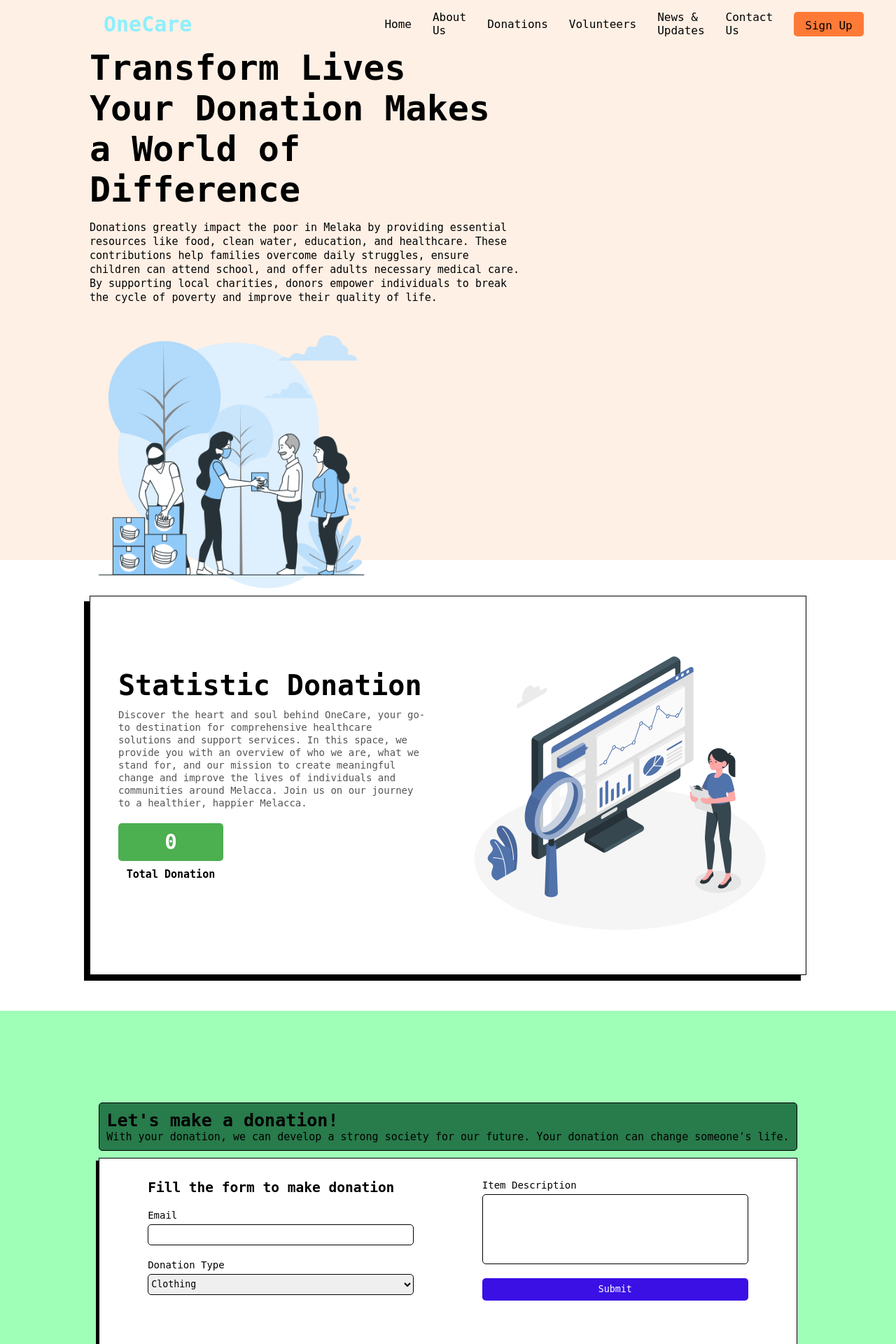
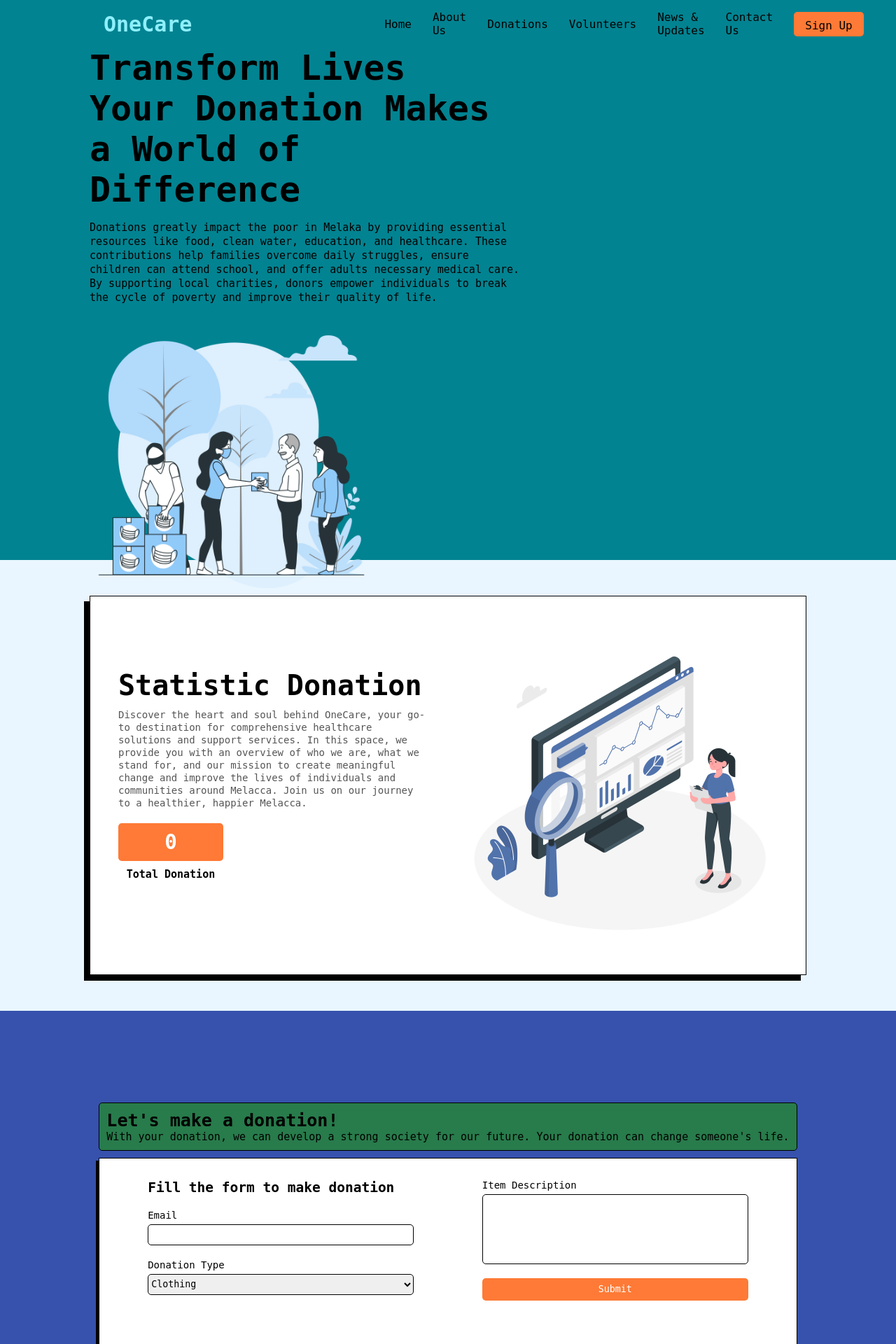
Before and after one commit to IamDanishImran/onecare, a PHP site: page /donor.php in a window 1280 px wide. Shown: the top 1920 px of the page at 70% size. Run offline with PHP 8.4, Linux system fonts and the light colour scheme; data that the repository does not hold is empty.

Commit message:
ddanish donor.css

```diff
--- a/CssFiles/donor.css
+++ b/CssFiles/donor.css
@@ -12,7 +12,7 @@
     height: 100vh;
     width: auto;
     padding: 0 10%;
-    background-color: #fff0e5;
+    background-color: #028391;
 }
 
 .intro  {
@@ -46,7 +46,8 @@
   height: auto;
   width: 100%;
   padding: 4% 10%;
-  background-color: rgb(255, 255, 255);
+  background-color: #E9F6FF;
+
 }
 
 .statistic-content {
@@ -102,7 +103,7 @@
 }
 
 .one {
-  background-color: #4CAF50;
+  background-color: #FE7A36;
   color: #ffffff;
   width: auto;
   padding: 10px;
@@ -144,7 +145,7 @@
   .DonationSection {
     height: 80vh;
     width: 100%;
-    background-color: #9fffb7;
+    background-color: #3652AD;
     display: flex;
     justify-content: center;
     align-items: center;
@@ -228,7 +229,7 @@
     border-radius: 5px;
     height: 32px;
     width: 100%;
-    background-color: #3a10e5;
+    background-color: #FE7A36;
     color: #fff;
     transition: .2s;
   }
@@ -249,13 +250,13 @@
 
   /* ---- Feedback Section ----- */
   .columnInfo {
-    background-color: #fff0e5;
+    padding: 20px;
+    background-color: #028391;
     width: auto;
     height: auto;
     display: flex;
     justify-content: center;
     align-items: center;
-    margin: 20px 0px 20px 0px;
 }
 
 .columnWrapper {
```
